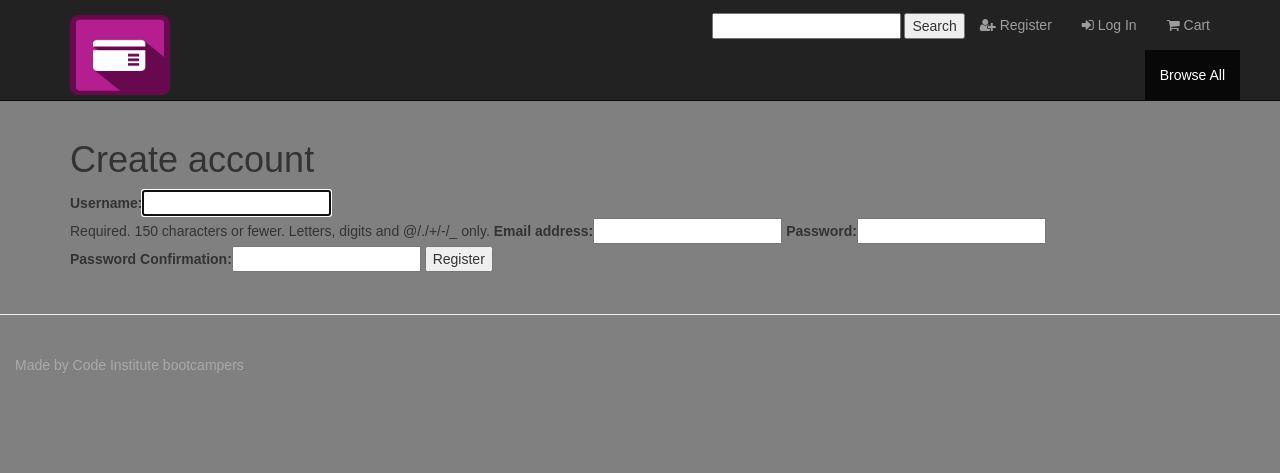
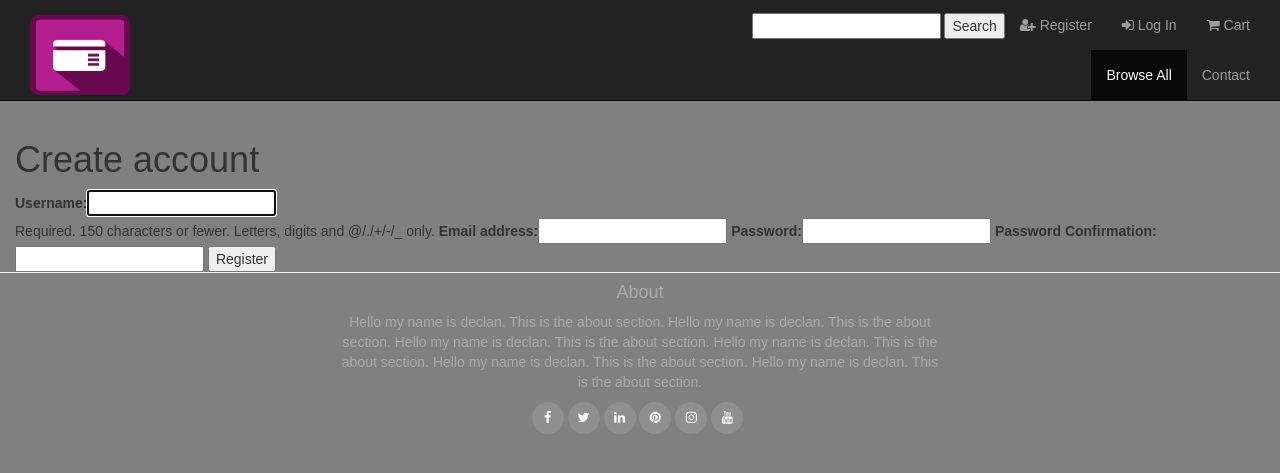
Before and after one commit to Code-Institute-Submissions/stream_3_project-1, a Django app: page /accounts/register in a window 1280 px wide. Shown: the top 473 px of the page. Run offline with Django 3.2, Linux system fonts and the light colour scheme; data that the repository does not hold is empty; some libraries are stand-ins or nearby versions.

Commit message:
navbar css updated

```diff
--- a/ecommerce_site/settings.py
+++ b/ecommerce_site/settings.py
@@ -25,7 +25,7 @@ SECRET_KEY = os.environ.get("SECRET_KEY")
 
 # SECURITY WARNING: don't run with debug turned on in production!
 DEBUG = os.environ.get("DEBUG", True)
-USE_S3 = os.environ.get("USE_S3", True)
+USE_S3 = os.environ.get("USE_S3", False)
 
 ALLOWED_HOSTS = ['stream-3-project-declanmunroe.c9users.io', "com-munroe-cards4u.herokuapp.com"]
 
--- a/static/css/style.css
+++ b/static/css/style.css
@@ -4,28 +4,93 @@ body {
    background-color: grey;
 }
 
+/*---------------------------------------------footer--------------------------------------------------*/
+
 footer {
-   margin-top: 40px;
-   padding-top: 40px;
-   padding-bottom: 40px;
    border-top: 1px solid #ededed ;
    color: #A9A9A9 ;
 }
+
+.center
+{
+   text-align: center;
+}
+
+.inline-block
+{
+    display: inline-block;
+}
+
+.social-links
+{
+    padding-bottom: 15px;
+}
+
+.social-links li a i
+{
+    width: 32px;
+    height: 32px;
+    padding: 12px 0;
+    border-radius: 50%;
+    font-size: 13px;
+    line-height: 7px;
+    text-align: center;
+    color: #fafafa;
+    background: #8f8f8f;
+    transition: all 0.35s ease-in-out;
+    -moz-transition: all 0.35s ease-in-out;
+    -webkit-transition: all 0.35s ease-in-out;
+    -o-transition: all 0.35s ease-in-out;
+}
+
+.social-links li a i:hover
+{
+    background: #e84610;
+}
+
+.list-inline
+{
+   display: inline-block;
+}
+
+/*---------------------------------------------footer--------------------------------------------------*/
 
 .bold
 {
    font-weight: bold;
    font-size: large;
-   /*margin-bottom: 3%;*/
+   margin-bottom: 3%;
    margin-top: 3%;
 }
 
-.fixed-height
-{
-   height: 50px;
-}
+/*---------------------------------------------navigation----------------------------------------------*/
 
 .push-down-searchbar
 {
    margin-top: 5%;
 }
+
+.navbar>.container-fluid .navbar-brand {
+     margin-left: 0px;
+}
+
+.navbar-right
+{
+   margin-right: 0px;
+}
+
+
+@media (max-width: 767px)
+{
+   .img-resize
+   {
+      max-width: 50%;
+      height: auto;
+   }
+}
+
+/*img[Attributes Style] */
+/*   {*/
+/*       width: 100px;*/
+/*       height: 80px;*/
+/*   }*/
--- a/templates/base.html
+++ b/templates/base.html
@@ -16,7 +16,7 @@
 </head>
 <body>
     <nav class="navbar navbar-inverse navbar-fixed-top" role="navigation">
-        <div class="container">
+        <div class="container-fluid">
             <div class="navbar-header">
                 <button type="button" class="navbar-toggle" data-toggle="collapse" data-target=".navbar-collapse">
                     <span class="sr-only">Toggle navigation</span>
@@ -24,7 +24,7 @@
                     <span class="icon-bar"></span>
                     <span class="icon-bar"></span>
                 </button>
-                <a class="navbar-brand" href="{% url "index" %}"><img src="/media/images/logo.png" width="100px" height="80px" alt="logo"></a>
+                <a class="navbar-brand" href="{% url "index" %}"><img src="/media/images/logo.png" class="img-resize" width="100px" height="80px" alt="logo"></a>
             </div>
             <div class="navbar-collapse collapse">
                 <div class="nav navbar-nav navbar-right">
@@ -65,33 +65,33 @@
                             </ul>
                         </li>
                         {% endfor %}
+                        <li><a href="#">Contact</a></li>
                     </div>
                 </div>
             </div>
         </div>
     </nav>
-    <div class="container">
+    <div class="container-fluid">
         {% block content %} {% endblock %}
     </div>
-    <footer>
-        <div class="container-fluid">
-            <div class="row">
-                {% for category, subcategories in root_categories.items %}
-                <div class="col-md-3">
-                    <div class="card card-primary">
-                        <div class="card-header">
-                            {{ category.name }}
-                        </div>
-                    </div>
-                    <ul class="list-unstyled">
-                        {% for sub in subcategories %}
-                            <li><a href="{% url 'category' sub.id %}">{{ sub.name }}</a></li>
-                        {% endfor%}
-                    </ul>
-                </div>
-                {% endfor %}
+    <footer class="container-fluid">
+        <div class="foorter-details row">
+            <div class="col-sm-6 col-sm-offset-3 center">
+                <h4>About</h4>
+                <p class = "inline-block">Hello my name is declan. This is the about section. Hello my name is declan. This is the about section. Hello my name is declan. This is the about section. Hello my name is declan. This is the about section. Hello my name is declan. This is the about section. Hello my name is declan. This is the about section.</p>
             </div>
-            <p>Made by Code Institute bootcampers</p>
+            <div class="col-sm-6 col-sm-offset-3 center">
+                <ul class = "list-inline social-links">
+                    <li>
+                        <a target = "_blank" href = "#"><i class = "fa fa-facebook"></i></a>
+                        <a target = "_blank" href = "#"><i class = "fa fa-twitter"></i></a>
+                        <a target = "_blank" href = "#"><i class = "fa fa-linkedin"></i></a>
+                        <a target = "_blank" href = "#"><i class = "fa fa-pinterest"></i></a>
+                        <a target = "_blank" href = "#"><i class = "fa fa-instagram"></i></a>
+                        <a target = "_blank" href = "#"><i class = "fa fa-youtube"></i></a>
+                    </li>
+                </ul>
+            </div>
         </div>
     </footer>
 </body>
```
